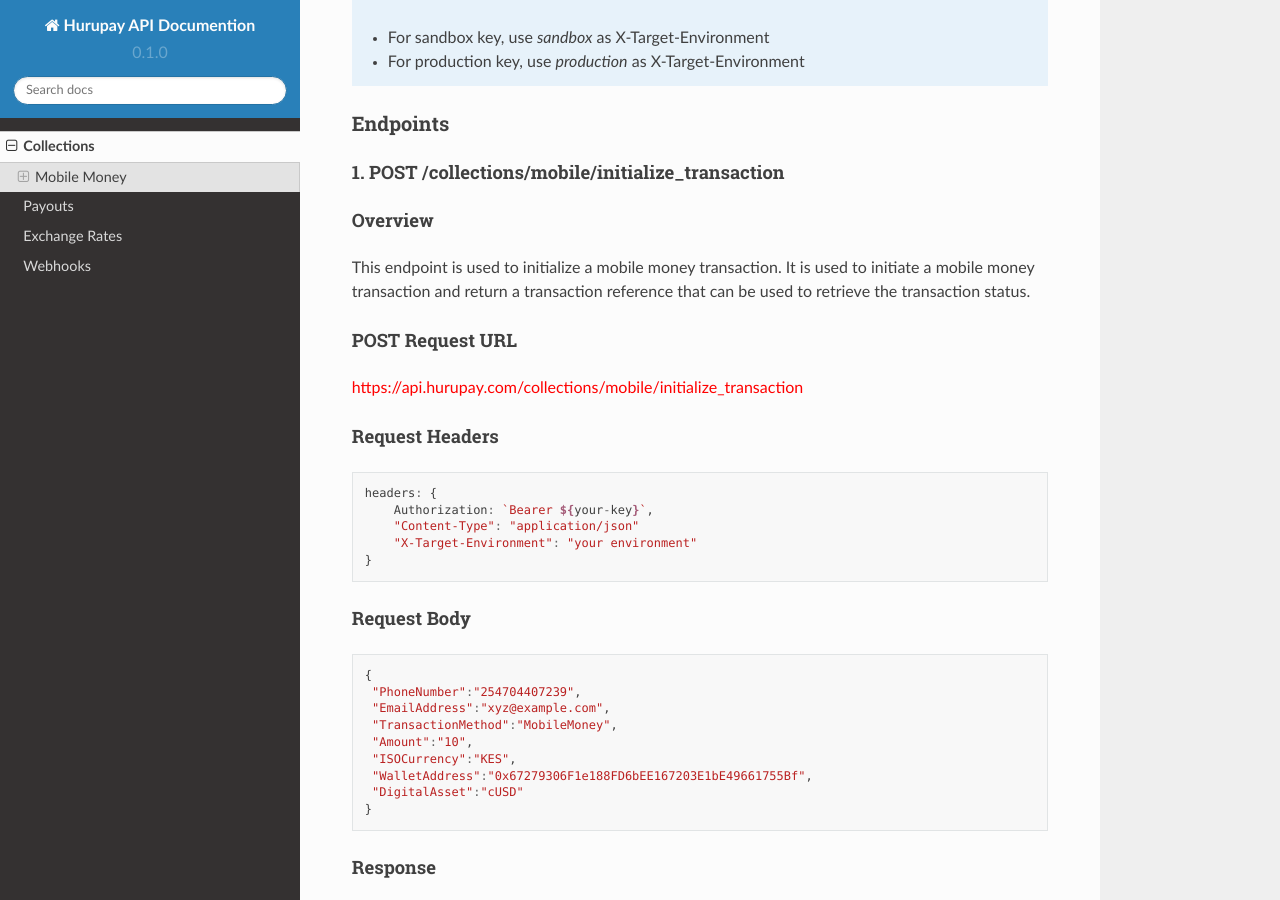
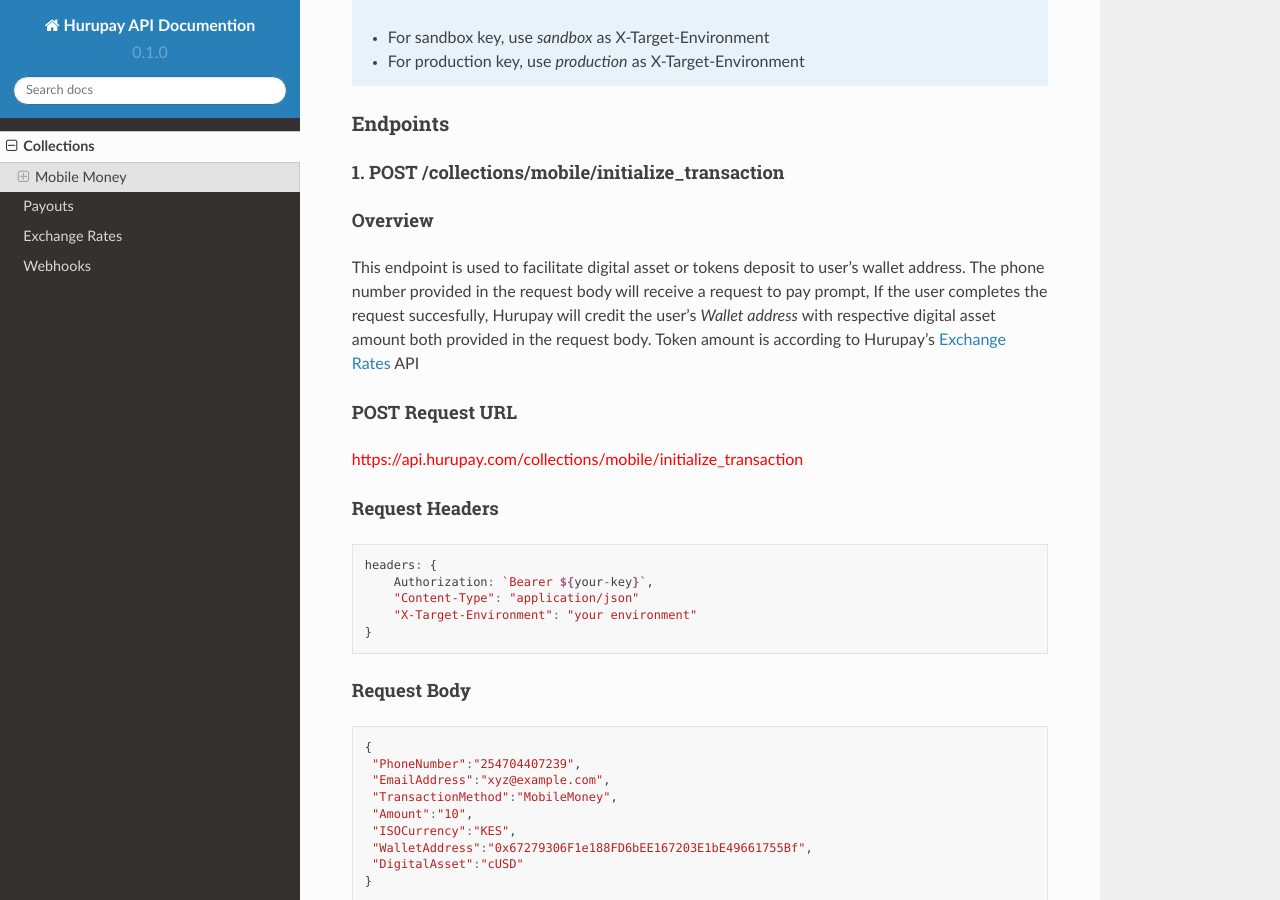
Before and after one commit to Hurupay/hurupay-api-docs, a Sphinx documentation site: the page built from docs/source/collections.rst, in a window 1280 px wide and 900 px high, scrolled down 962 px. Built offline with Sphinx 7.4.7 and the Read the Docs theme 2.0.0, drawn with Linux system fonts in a browser that asks for light colours.

Commit message:
re explain collection transaction endpoit

```diff
--- a/docs/source/collections.rst
+++ b/docs/source/collections.rst
@@ -43,7 +43,7 @@
 
 Overview
 ~~~~~~~
-This endpoint is used to initialize a mobile money transaction. It is used to initiate a mobile money transaction and return a transaction reference that can be used to retrieve the transaction status.
+This endpoint is used to facilitate digital asset or tokens deposit to user's wallet address. The phone number provided in the request body will receive a request to pay prompt, If the user completes the request succesfully, Hurupay will credit the user's `Wallet address` with respective digital asset amount both provided in the request body. Token amount is according to Hurupay's :doc:`exchange_rates` API
 
 POST Request URL
 ~~~~~~~~~
```
